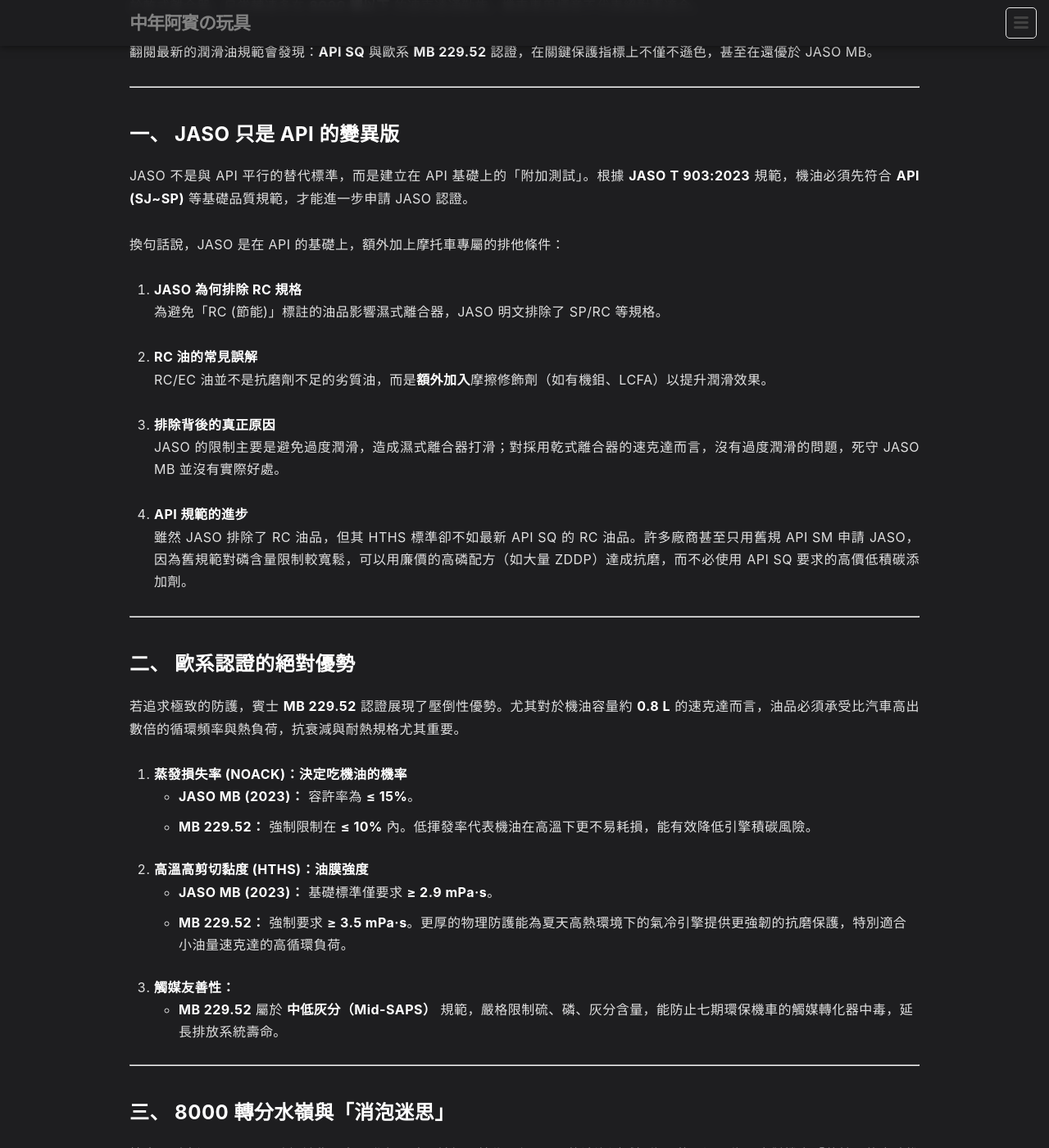
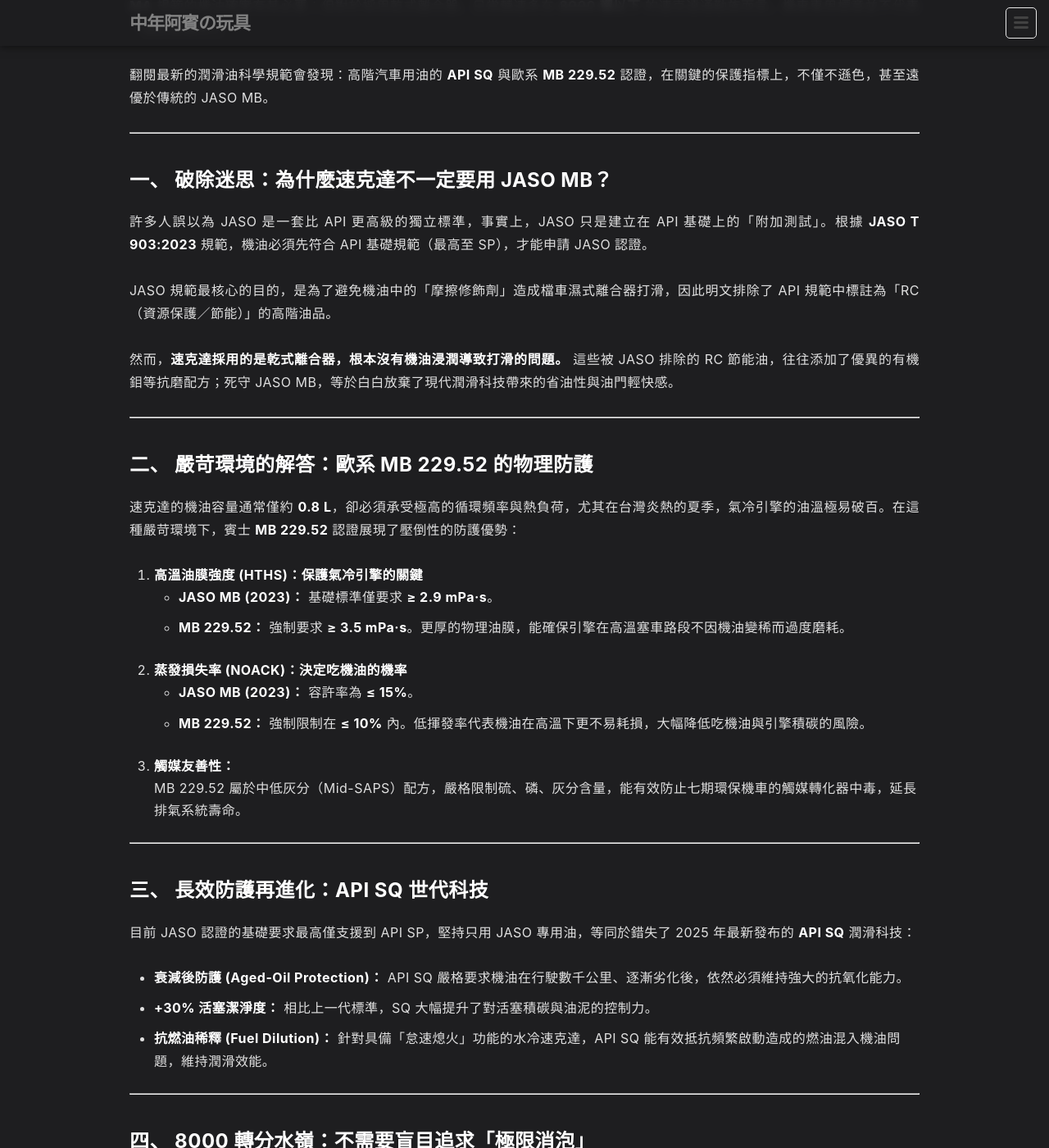
Before and after one commit to 1stbenz/1stbenz.github.io, a Jekyll site: the page built from _posts/zh/2026-05-03-api-vs-jaso-mb-comparison.md, in a window 1280 px wide and 1400 px high, scrolled down 219 px. Shown: the whole window at 82% size. Built offline with Jekyll 4.4.1, drawn with Linux system fonts in a browser that asks for light colours; some of the changed text lies outside the part shown.

Commit message:
Update 2026-05-03-api-vs-jaso-mb-comparison.md

```diff
--- a/_posts/zh/2026-05-03-api-vs-jaso-mb-comparison.md
+++ b/_posts/zh/2026-05-03-api-vs-jaso-mb-comparison.md
@@ -23,93 +23,74 @@
     answer: "這是一個常見的誤解。5W 代表冷啟動流動性；而 40 代表高溫黏度。且符合 MB 229.52 認證的 5W-40 為了達成 HTHS ≥ 3.5 的要求，必須採用更高等級的基礎油，保護力與耐用度遠超平價 10W-40。"
 ---
 
-在台灣，「機車一定要換機車專用油」是常見迷思。對濕式離合器檔車來說，為了防止離合器打滑，符合 **JASO MA** 確實必要。但對於乾式離合器、日常轉速多在 **8000 轉以下** 的速克達通勤族，機車專用標章不代表絕對更適合。
+在台灣，「機車一定要換機車專用油」是常見的保養迷思。對於採用濕式離合器的檔車來說，為了防止離合器打滑，選用符合 **JASO MA** 規範的機油確實有其必要；但對於採用乾式離合器、日常轉速多在 **8000 轉以下** 的速克達通勤族而言，機車專用標章並不代表「絕對更適合」。
 
-翻閱最新的潤滑油規範會發現：**API SQ** 與歐系 **MB 229.52** 認證，在關鍵保護指標上不僅不遜色，甚至在還優於 JASO MB。
+翻閱最新的潤滑油科學規範會發現：高階汽車用油的 **API SQ** 與歐系 **MB 229.52** 認證，在關鍵的保護指標上，不僅不遜色，甚至遠優於傳統的 JASO MB。
 
 ---
 
-## 一、 JASO 只是 API 的變異版
+## 一、 破除迷思：為什麼速克達不一定要用 JASO MB？
 
-JASO 不是與 API 平行的替代標準，而是建立在 API 基礎上的「附加測試」。根據 **JASO T 903:2023** 規範，機油必須先符合 **API (SJ~SP)** 等基礎品質規範，才能進一步申請 JASO 認證。
+許多人誤以為 JASO 是一套比 API 更高級的獨立標準，事實上，JASO 只是建立在 API 基礎上的「附加測試」。根據 **JASO T 903:2023** 規範，機油必須先符合 API 基礎規範（最高至 SP），才能申請 JASO 認證。
 
-換句話說，JASO 是在 API 的基礎上，額外加上摩托車專屬的排他條件：
+JASO 規範最核心的目的，是為了避免機油中的「摩擦修飾劑」造成檔車濕式離合器打滑，因此明文排除了 API 規範中標註為「RC（資源保護／節能）」的高階油品。
 
-1. **JASO 為何排除 RC 規格**
-   為避免「RC (節能)」標註的油品影響濕式離合器，JASO 明文排除了 SP/RC 等規格。
-
-2. **RC 油的常見誤解**
-   RC/EC 油並不是抗磨劑不足的劣質油，而是**額外加入**摩擦修飾劑（如有機鉬、LCFA）以提升潤滑效果。
-
-3. **排除背後的真正原因**
-   JASO 的限制主要是避免過度潤滑，造成濕式離合器打滑；對採用乾式離合器的速克達而言，沒有過度潤滑的問題，死守 JASO MB 並沒有實際好處。
-
-4. **API 規範的進步**
-   雖然 JASO 排除了 RC 油品，但其 HTHS 標準卻不如最新 API SQ 的 RC 油品。許多廠商甚至只用舊規 API SM 申請 JASO，因為舊規範對磷含量限制較寬鬆，可以用廉價的高磷配方（如大量 ZDDP）達成抗磨，而不必使用 API SQ 要求的高價低積碳添加劑。
+然而，**速克達採用的是乾式離合器，根本沒有機油浸潤導致打滑的問題。** 這些被 JASO 排除的 RC 節能油，往往添加了優異的有機鉬等抗磨配方；死守 JASO MB，等於白白放棄了現代潤滑科技帶來的省油性與油門輕快感。
 
 ---
 
-## 二、 歐系認證的絕對優勢
+## 二、 嚴苛環境的解答：歐系 MB 229.52 的物理防護
 
-若追求極致的防護，賓士 **MB 229.52** 認證展現了壓倒性優勢。尤其對於機油容量約 **0.8 L** 的速克達而言，油品必須承受比汽車高出數倍的循環頻率與熱負荷，抗衰減與耐熱規格尤其重要。
+速克達的機油容量通常僅約 **0.8 L**，卻必須承受極高的循環頻率與熱負荷，尤其在台灣炎熱的夏季，氣冷引擎的油溫極易破百。在這種嚴苛環境下，賓士 **MB 229.52** 認證展現了壓倒性的防護優勢：
 
-1. **蒸發損失率 (NOACK)：決定吃機油的機率**
+1. **高溫油膜強度 (HTHS)：保護氣冷引擎的關鍵**
+   * **JASO MB (2023)：** 基礎標準僅要求 **≥ 2.9 mPa·s**。
+   * **MB 229.52：** 強制要求 **≥ 3.5 mPa·s**。更厚的物理油膜，能確保引擎在高溫塞車路段不因機油變稀而過度磨耗。
+
+2. **蒸發損失率 (NOACK)：決定吃機油的機率**
    * **JASO MB (2023)：** 容許率為 **≤ 15%**。
-   * **MB 229.52：** 強制限制在 **≤ 10%** 內。低揮發率代表機油在高溫下更不易耗損，能有效降低引擎積碳風險。
-
-2. **高溫高剪切黏度 (HTHS)：油膜強度**
-   * **JASO MB (2023)：** 基礎標準僅要求 **≥ 2.9 mPa·s**。
-   * **MB 229.52：** 強制要求 **≥ 3.5 mPa·s**。更厚的物理防護能為夏天高熱環境下的氣冷引擎提供更強韌的抗磨保護，特別適合小油量速克達的高循環負荷。
+   * **MB 229.52：** 強制限制在 **≤ 10%** 內。低揮發率代表機油在高溫下更不易耗損，大幅降低吃機油與引擎積碳的風險。
 
 3. **觸媒友善性：**
-   * **MB 229.52** 屬於 **中低灰分（Mid-SAPS）** 規範，嚴格限制硫、磷、灰分含量，能防止七期環保機車的觸媒轉化器中毒，延長排放系統壽命。
+   MB 229.52 屬於中低灰分（Mid-SAPS）配方，嚴格限制硫、磷、灰分含量，能有效防止七期環保機車的觸媒轉化器中毒，延長排氣系統壽命。
 
 ---
 
-## 三、 8000 轉分水嶺與「消泡迷思」
+## 三、 長效防護再進化：API SQ 世代科技
 
-抗磨跟耐高溫，JASO認證都並非頂尖，唯有一點目前無可替代，但JASO的消泡測試極為嚴苛，這是為了應對機車「萬轉」的高速攪拌環境。但多數通勤速克達巡航轉速僅 5000~7000 轉，汽車油的消泡能力已綽綽有餘。過度強調破泡力反而可能帶來副作用，例如：
-- **抑制潤滑油膜形成**：過度消泡可能讓油膜厚度不足，降低保護性。
-- **添加劑平衡受影響**：為了強化消泡，可能犧牲抗氧化或清淨性配方。
+目前 JASO 認證的基礎要求最高僅支援到 API SP，堅持只用 JASO 專用油，等同於錯失了 2025 年最新發布的 **API SQ** 潤滑科技：
 
-因此，對多數速克達而言，真正需要的反而是「長效抗氧化」與「活塞潔淨度」，而不是極限萬轉下的破泡力。
+* **衰減後防護 (Aged-Oil Protection)：** API SQ 嚴格要求機油在行駛數千公里、逐漸劣化後，依然必須維持強大的抗氧化能力。
+* **+30% 活塞潔淨度：** 相比上一代標準，SQ 大幅提升了對活塞積碳與油泥的控制力。
+* **抗燃油稀釋 (Fuel Dilution)：** 針對具備「怠速熄火」功能的水冷速克達，API SQ 能有效抵抗頻繁啟動造成的燃油混入機油問題，維持潤滑效能。
 
 ---
 
-## 四、散熱環境的差異
-相比轉速，通勤族更應關注的是 **冷卻系統**：
+## 四、 8000 轉分水嶺：不需要盲目追求「極限消泡」
 
-- **氣冷／強制氣冷車款：** 僅靠風扇與行駛風冷卻，在台灣夏季塞車路段，引擎油溫極易破百。此時，符合 MB 229.52 要求的 **HTHS ≥ 3.5** 能提供比基礎 JASO MB (**HTHS ≥ 2.9**) 更穩定的物理油膜，保護氣冷引擎不因高溫而過度磨耗。
-- **水冷車款：** 雖有冷卻水恆溫，但高階汽車油具備的 **燃油稀釋 (Fuel Dilution) 抵抗力**，能防止頻繁啟動熄火（如怠速熄火功能）導致的機油稀釋問題。
+既然汽車油這麼好，為什麼還要有機車專用油？因為 JASO 有一項目前無可替代的極嚴苛測試：**消泡性能**。
+
+這是為了應對性能檔車在「萬轉」以上高速攪拌齒輪箱時產生的氣泡。然而，多數通勤速克達的巡航轉速僅落在 5000~7000 轉，汽車機油的消泡能力已綽綽有餘。
+
+過度強調極限破泡力反而會帶來副作用：為了強化消泡，配方中可能必須妥協，進而犧牲油膜厚度、抗氧化力或清淨性。對日常通勤的速克達而言，「長效潔淨」與「抗高溫衰退」絕對比極限萬轉下的消泡能力更重要。
 
 ---
 
-## 五、 API SQ 長效防護再進化
-
-堅持只用 JASO MB 認證油（目前基礎認可僅至 API SP），等同於錯失了 2025 年發布的最新 **API SQ** 世代科技：
-
-*   **衰減後防護：** API SQ 強化了「衰減油 (Aged-Oil)」保護，要求機油在行駛數千公里後依然維持高抗氧化能力。
-*   **+30% 潔淨度提升：** 相比 SP 等級，SQ 大幅提升了對活塞積碳與油泥的控制力，特別適合工作溫度高的速克達。
-
----
-
-## 六、 規範對照
+## 五、 規範對照
 
 | 性能指標 | **API SQ (最新標)** | **MB 229.52** | **JASO MB (2023版)** |
 | :--- | :--- | :--- | :--- |
 | **基礎要求** | 獨立高階標準 | 嚴苛車廠標準 | **需先符合 API (最高至 SP)** |
 | **活塞潔淨度** | **最強 (+30% 清淨力)** | 強 (嚴苛積碳控制) | 普 |
 | **蒸發損耗 (NOACK)** | 中 (≤ 15%) | **極低 (≤ 10%)** | 普 (≤ 15%) |
-| **高溫油膜 (HTHS, mPa·s)** | **RC (xW-30): ≥ 3.0** <br> **非 RC (xW-40): ≥ 3.5** | **極強 (≥ 3.5)** | **基礎標準 (≥ 2.9)** |
+| **高溫油膜 (HTHS, mPa·s)** | RC (xW-30): ≥ 3.0 <br> **非 RC (xW-40): ≥ 3.5** | **極強 (≥ 3.5)** | 基礎標準 (≥ 2.9) |
 | **消泡性能** | 優秀 | 優秀 | **極嚴苛 (萬轉設定)** |
 
 <br>
 
----
-
 ## 結論：科學選油
 
-如果你的騎乘習慣是為了在賽道壓榨萬轉極限，JASO MB 的消泡測試確實是你的保險。但若你在乎的是**引擎內部潔淨度、減少吃機油風險，以及長途騎乘的抑震感**，高品質的 **API SQ** 加 **MB 229.52** [雙認證的機油](/images/sq_229_52_0w40.webp)，才是更科學的選擇。
+如果你的騎乘習慣是為了在賽道壓榨萬轉極限，JASO MB 的消泡測試確實是你的保險。但若你在乎的是**引擎內部潔淨度、減少吃機油風險，以及長途騎乘的抑震感**，選擇高品質的 **API SQ** 加上 **MB 229.52** [雙認證的汽車機油](/images/sq_229_52_0w40.webp)，才是更符合科學與速克達特性的選擇。
 
 ## 參考資料
 *   **JASO T 903:2023**: [JASO T 903:2023 IMPLEMENTATION MANUAL](https://www.jalos.or.jp/onfile/pdf/4T_EV2305.pdf)
```
